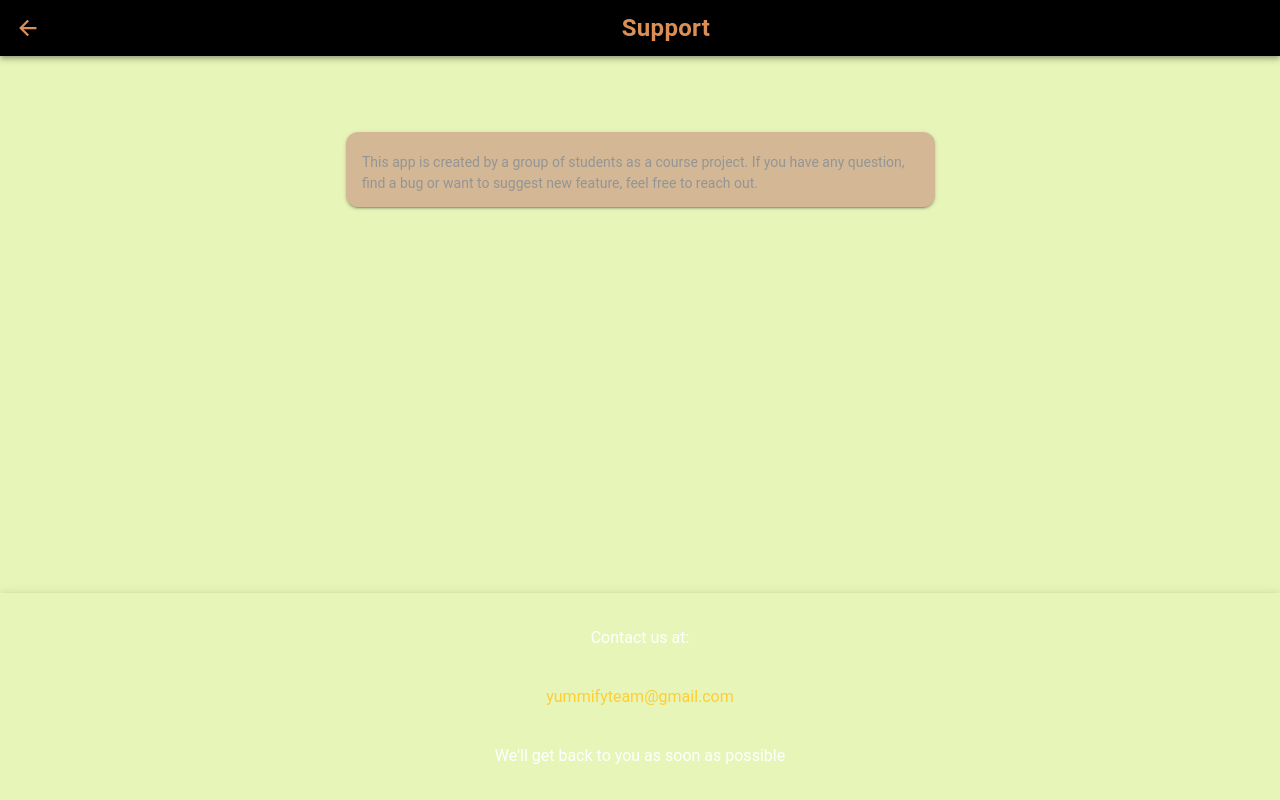
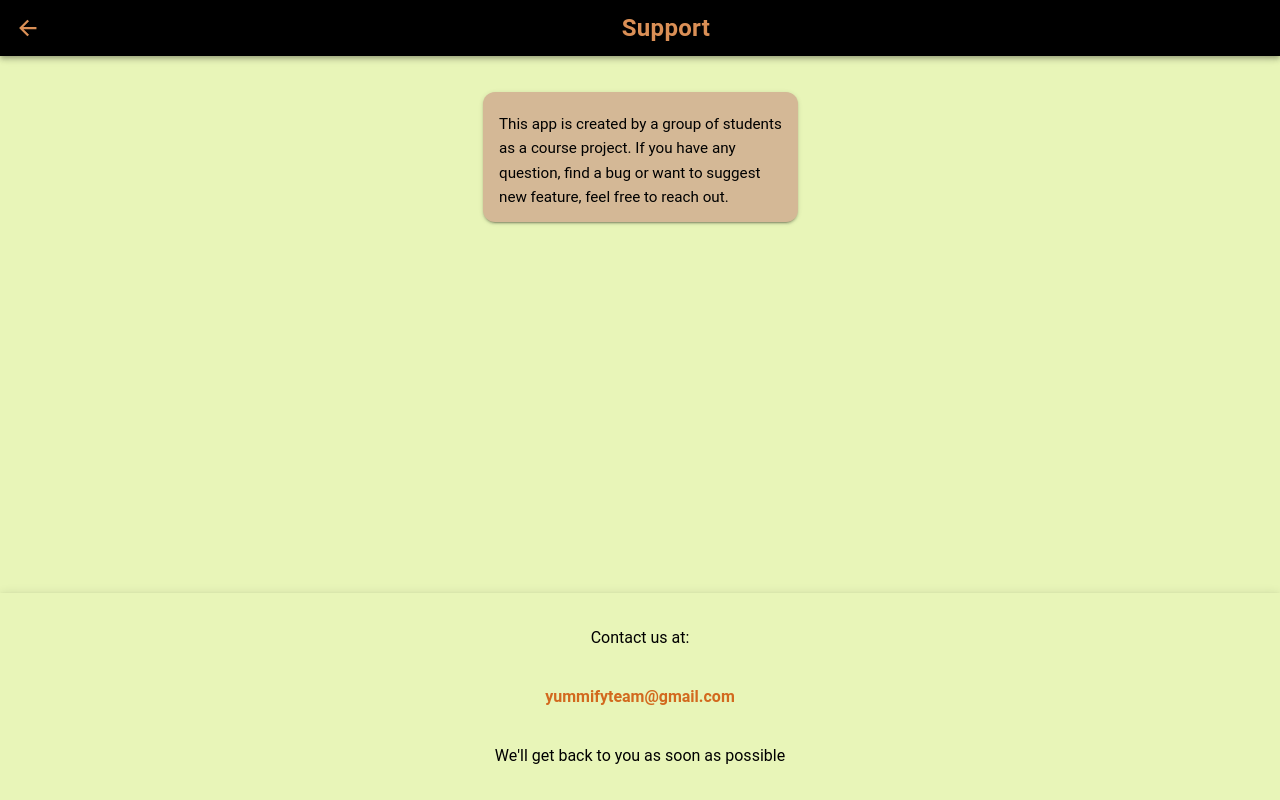
Before and after one commit to konradszulc/Yummify_Labwork6_MADD_Mobile_Team_4, a React (Vite) app: page /Support in a window 1280 px wide. Built offline with nearby package versions, Linux system fonts and the light colour scheme; no server answers.

Commit message:
CSS done

```diff
--- a/src/pages/Login.css
+++ b/src/pages/Login.css
@@ -25,13 +25,21 @@
 
 .login-input {
     --background: #000000;
+    --color: #fff;
     --padding-start: 16px;
     --padding-end: 16px;
     --padding-top: 14px;
     --padding-bottom: 14px;
     --border-radius: 8px;
+    --placeholder-color: #fff;
+    --placeholder-opacity: 0.70;
     margin-bottom: 20px;
     font-size: 1rem;
+}
+
+.login-input::placeholder {
+    color: #fff !important;
+    opacity: 1;
 }
 
 .signin-btn {
--- a/src/pages/RecipeDetail.css
+++ b/src/pages/RecipeDetail.css
@@ -118,7 +118,8 @@
 
 .instructions-text {
     padding: 0 20px;
-    margin-bottom: 40px;
+    margin: 0 20px 40px 20px;
+    display: block;
 }
 
 .instructions-text p {
--- a/src/pages/Register.css
+++ b/src/pages/Register.css
@@ -25,13 +25,21 @@
 
 .register-input {
     --background: black;
+    --color: #fff;
     --padding-start: 16px;
     --padding-end: 16px;
     --padding-top: 14px;
     --padding-bottom: 14px;
     --border-radius: 8px;
+    --placeholder-color: #fff;
+    --placeholder-opacity: 0.7;
     margin-bottom: 20px;
     font-size: 1rem;
+}
+
+.register-input::placeholder {
+    color: #fff !important;
+    opacity: 1;
 }
 
 .terms-col {
--- a/src/pages/Search.css
+++ b/src/pages/Search.css
@@ -2,10 +2,12 @@
     --background: #e8f5b8;
     --padding-start: 0;
     --padding-end: 0;
+    overflow-x: hidden;
 }
 
 .search-content ion-grid {
     padding: 0;
+    margin: 0;
 }
 
 /* Remove the global ion-col padding rule and be more specific */
--- a/src/pages/Search.tsx
+++ b/src/pages/Search.tsx
@@ -58,7 +58,7 @@ const Search: React.FC = () => {
           <IonRow>
             <IonCol size="12" className="search-image-container">
               <IonImg src="src/images/background_ingredients.png" alt="Fresh ingredients" className="search-hero-image"></IonImg>
-              <IonSearchbar value={searchQuery} onIonInput={handleSearch} placeholder="e.g. Chocolate brownies" className="custom-searchbar search-bar-wrapper"></IonSearchbar>
+              <IonSearchbar value={searchQuery} onIonInput={handleSearch} placeholder="example: Chocolate brownies" className="custom-searchbar search-bar-wrapper"></IonSearchbar>
             </IonCol>
           </IonRow>
 
--- a/src/pages/Support.css
+++ b/src/pages/Support.css
@@ -4,6 +4,7 @@
 
 .support-toolbar {
     --background: black;
+    text-align: center;
     color: #da8f56;
 }
 
@@ -16,21 +17,45 @@
 }
 
 .support-grid {
-    margin-top: 40px;
+    max-width: 700px;
+    margin: 0 auto;
+}
+
+.section-title {
+    font-size: 1.2rem;
+    font-weight: bold;
+    color: #000;
+    margin: 20px 0 10px 0;
 }
 
 .info-card {
     --background: #d4b896;
     border-radius: 12px;
-    margin-bottom: 30px;
+    margin-bottom: 20px;
+}
+
+.card-text {
+    color: #000;
+    font-size: 0.95rem;
+    line-height: 1.6;
+}
+
+.card-text p {
+    margin: 0 0 8px 0;
+}
+
+.info-text {
+    color: #000 !important;
+    font-size: 0.95rem !important;
+    line-height: 1.6 !important;
+    display: block;
 }
 
 .info-text p {
     color: #000;
-    font-size: 1rem;
-    line-height: 1.5;
-    margin: 0;
-    text-align: center;
+    font-size: 0.95rem;
+    line-height: 1.6;
+    margin: 0 0 8px 0;
 }
 
 .support-footer {
@@ -43,10 +68,23 @@
     --padding-bottom: 10px;
 }
 
+.contact-label {
+    color: #000 !important;
+    font-size: 1rem !important;
+    margin: 10px 0 5px 0;
+}
+
 .contact-label p {
     color: #000;
     font-size: 1rem;
     margin: 10px 0 5px 0;
+}
+
+.email-text {
+    color: #d2691e !important;
+    font-size: 1rem !important;
+    font-weight: 600 !important;
+    margin: 5px 0;
 }
 
 .email-text p {
@@ -56,6 +94,12 @@
     margin: 5px 0;
 }
 
+.response-text {
+    color: #000 !important;
+    font-size: 1rem !important;
+    margin: 5px 0 10px 0;
+}
+
 .response-text p {
     color: #000;
     font-size: 1rem;
```
